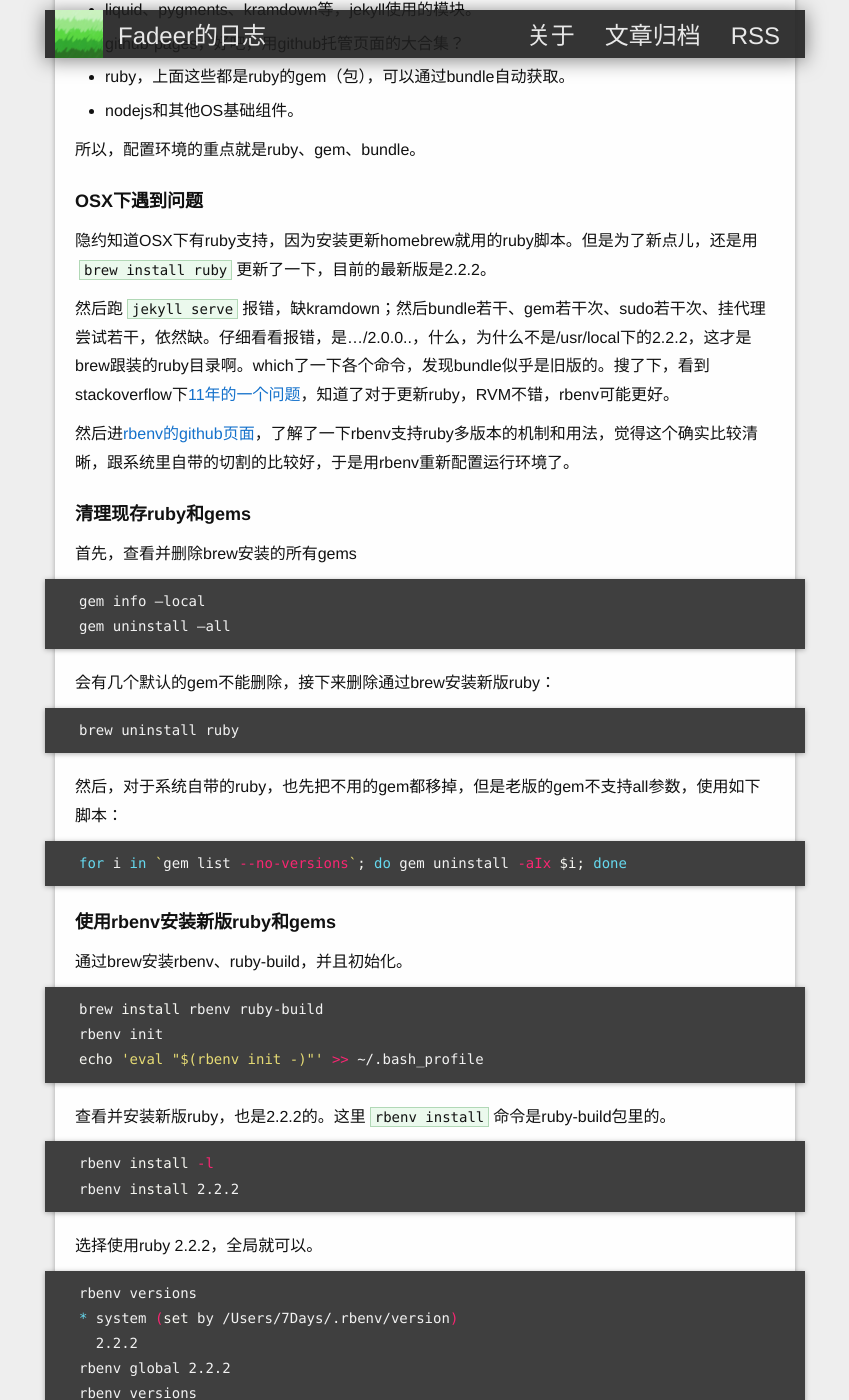
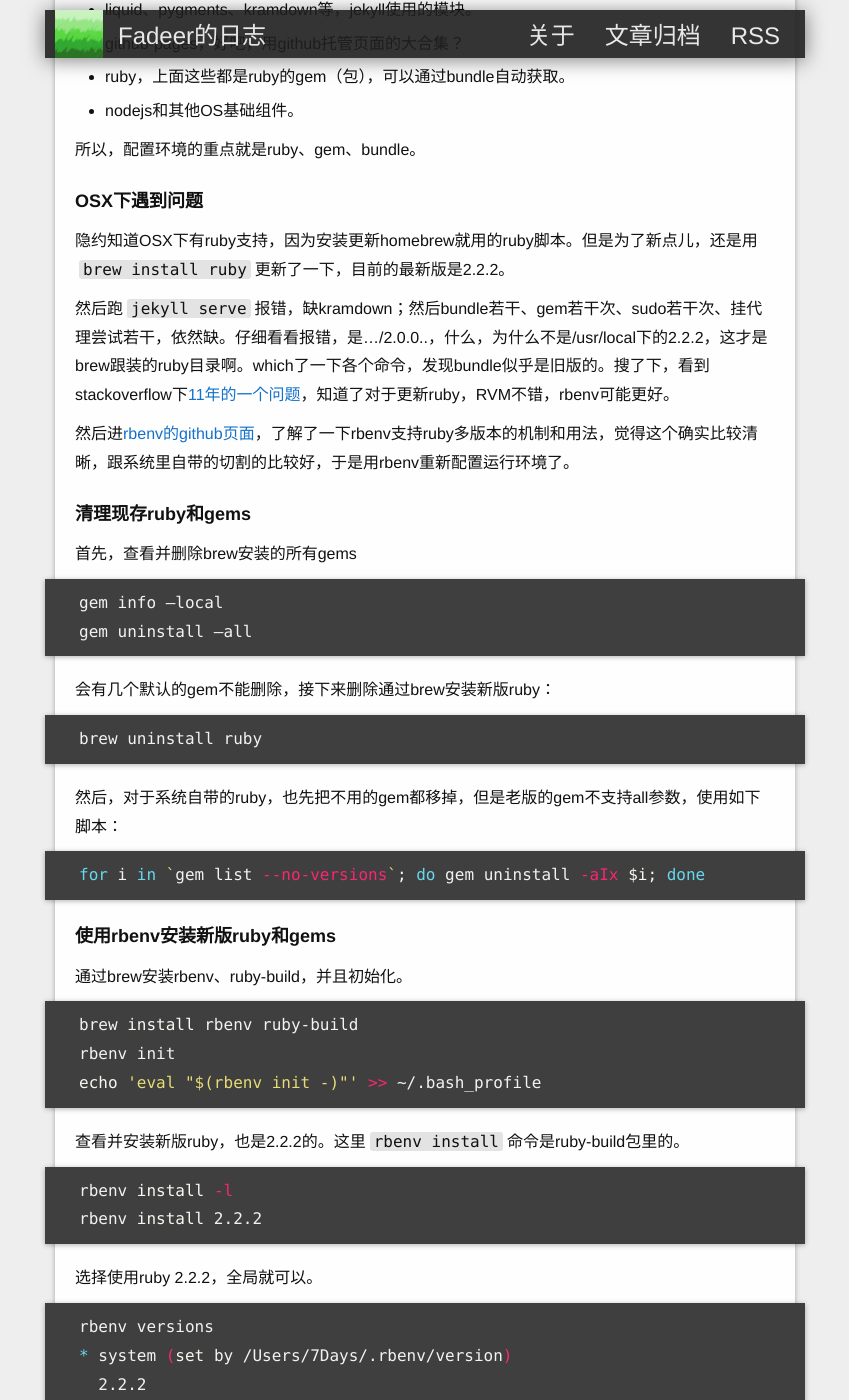
Before and after one commit to fadeer/fadeer.github.io, a Jekyll site: the page built from _posts/2015-07-05-upgrade-ruby-in-osx.markdown, in a window 1280 px wide and 1400 px high, scrolled down 304 px. Shown: the whole window, without its empty margins (215-1064 px from the left). Built offline with Jekyll 4.4.1, drawn with Linux system fonts in a browser that asks for light colours.

Commit message:
update style

```diff
--- a/_sass/_base.scss
+++ b/_sass/_base.scss
@@ -168,15 +168,15 @@ blockquote {
  */
 pre,
 code {
-    font-size: $small-font-size;
+    //font-size: $small-font-size;
     font-family: $font-mono;
     //margin-bottom: $spacing-unit;
 
-    padding: 1px 4px;
+    padding: 0 4px;
     margin: 0 4px;
     //color: #009933;
-    border: 1px solid #B1D8B6;
-    background-color: #EBF9ED;
+    border-radius: 3px;
+    background-color: #E3E3E3;
 
     @include media-query($on-laptop) {
         font-size: $small-font-size;
```
